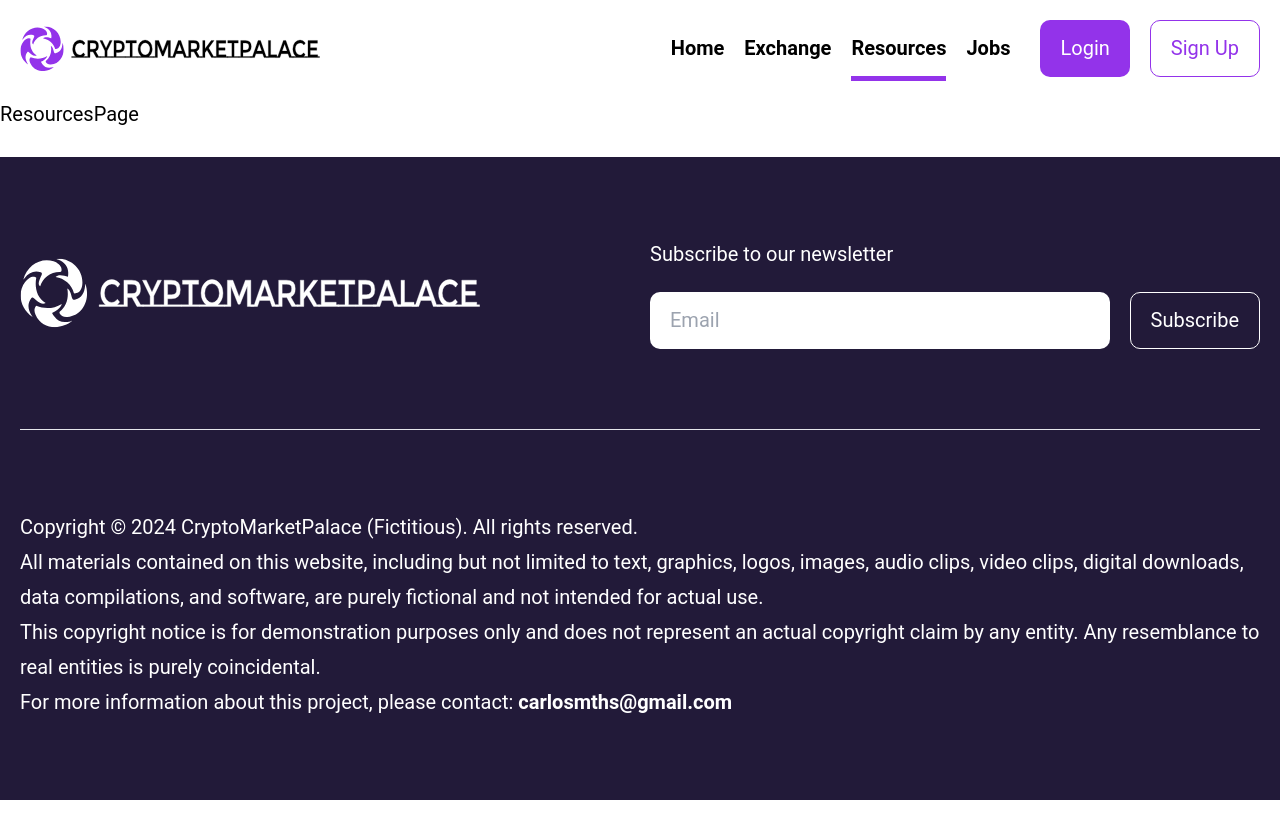
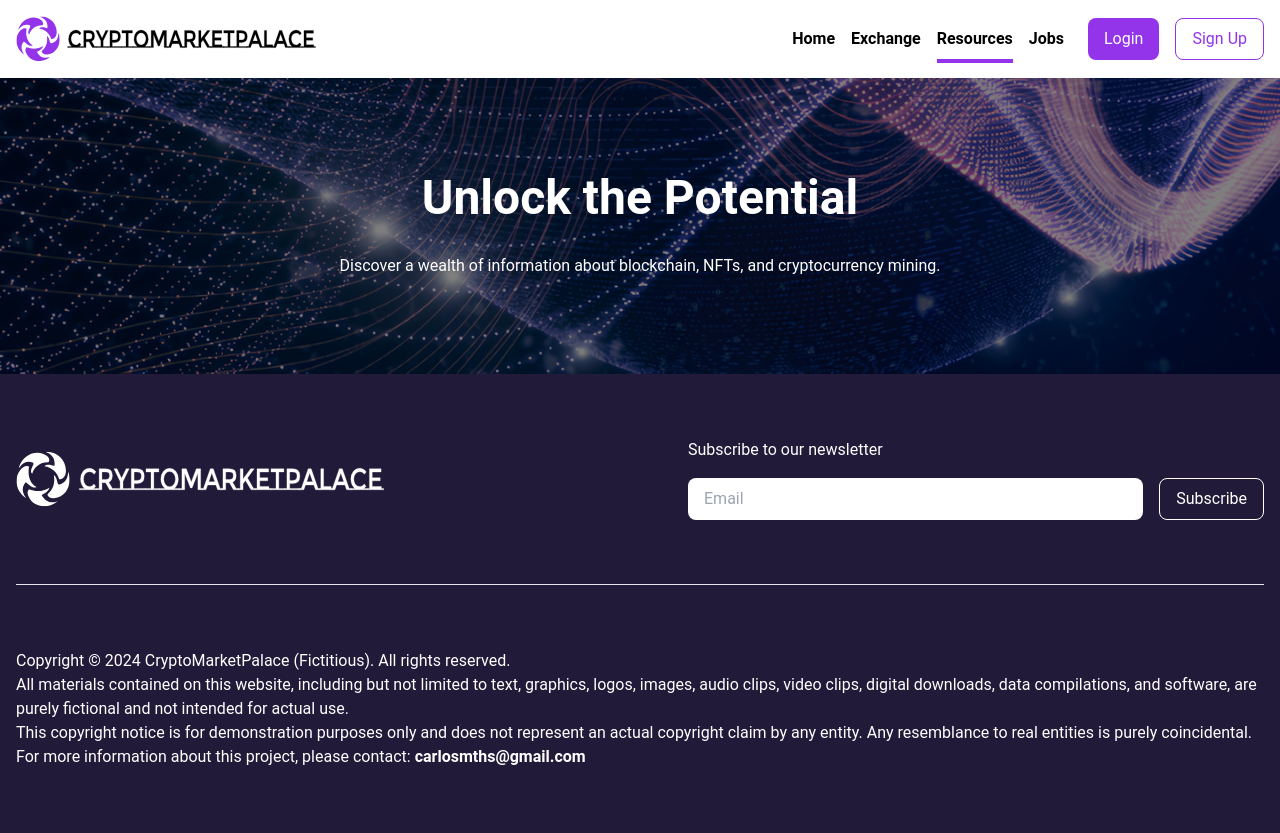
Before and after one commit to carlosmths/cryptomarketpalace, a React (Create React App) app: page /resources in a window 1280 px wide. Before the commit the page ends 800 px from the top, so only its background shows below. Built offline with nearby package versions, Linux system fonts and the light colour scheme.

Commit message:
Hero simple variant.

```diff
--- a/src/components/Hero.tsx
+++ b/src/components/Hero.tsx
@@ -5,7 +5,7 @@ import { Theme } from 'types/sharedTypes';
 
 enum HeroVariant {
   fullHeight = 'fullHeight',
-  simple = '',
+  simple = 'simple',
 }
 
 interface HeroProps {
@@ -32,8 +32,17 @@ const Hero: React.FC<HeroProps> = ({
       )}
       style={{ backgroundImage: `url(${backgroundImageUrl})` }}
     >
-      <Container className="hero-content flex py-24 text-white h-full">
-        <div className="flex flex-col gap-8 w-full lg:w-6/12 min-w-min lg:pr-10">
+      <Container
+        className={classNames('hero-content flex py-24 text-white h-full', {
+          'justify-center': variant === HeroVariant.simple,
+        })}
+      >
+        <div
+          className={classNames('flex flex-col gap-8 w-full', {
+            'lg:w-6/12 min-w-min lg:pr-10': variant === HeroVariant.fullHeight,
+            'text-center': variant === HeroVariant.simple,
+          })}
+        >
           <h1>{title}</h1>
           <p>{subtitle}</p>
           {(primaryCta || secondaryCta) && (
@@ -52,4 +61,4 @@ const Hero: React.FC<HeroProps> = ({
   );
 };
 
-export { Hero };
+export { Hero, HeroVariant };
--- a/src/pages/ExchangePage.tsx
+++ b/src/pages/ExchangePage.tsx
@@ -1,4 +1,4 @@
-const ExchangePage = () => {
+const ExchangePage: React.FC = () => {
   return <div>ExchangePage</div>;
 };
 
--- a/src/pages/HomePage.tsx
+++ b/src/pages/HomePage.tsx
@@ -1,6 +1,6 @@
 import { Hero } from 'components/Hero';
 
-const HomePage = () => {
+const HomePage: React.FC = () => {
   return (
     <>
       <Hero
--- a/src/pages/JobsListingPage.tsx
+++ b/src/pages/JobsListingPage.tsx
@@ -1,4 +1,4 @@
-const JobsListingPage = () => {
+const JobsListingPage: React.FC = () => {
   return <div>JobsListingPage</div>;
 };
 
--- a/src/pages/ResourcesPage.tsx
+++ b/src/pages/ResourcesPage.tsx
@@ -1,5 +1,18 @@
-const ResourcesPage = () => {
-  return <div>ResourcesPage</div>;
+import { Hero, HeroVariant } from 'components/Hero';
+
+const ResourcesPage: React.FC = () => {
+  return (
+    <>
+      <Hero
+        variant={HeroVariant.simple}
+        title={'Unlock the Potential'}
+        subtitle={
+          'Discover a wealth of information about blockchain, NFTs, and cryptocurrency mining.'
+        }
+        backgroundImageUrl={'assets/bg-hero-resources.png'}
+      />
+    </>
+  );
 };
 
 export { ResourcesPage };
--- a/src/tailwind.scss
+++ b/src/tailwind.scss
@@ -20,28 +20,22 @@
     @apply text-sm;
   }
 
-  @screen md {
-    html {
-      @apply text-lg;
-    }
-  }
-
   @screen lg {
     html {
-      @apply text-xl;
+      @apply text-base;
     }
 
     h1 {
-      @apply text-6xl;
+      @apply text-5xl;
       @apply font-bold;
     }
 
     h2 {
-      @apply text-5xl;
+      @apply text-4xl;
     }
 
     h3 {
-      @apply text-4xl;
+      @apply text-3xl;
     }
   }
 }
```
Also changed, not shown: public/assets/bg-hero-resources.png (added).
